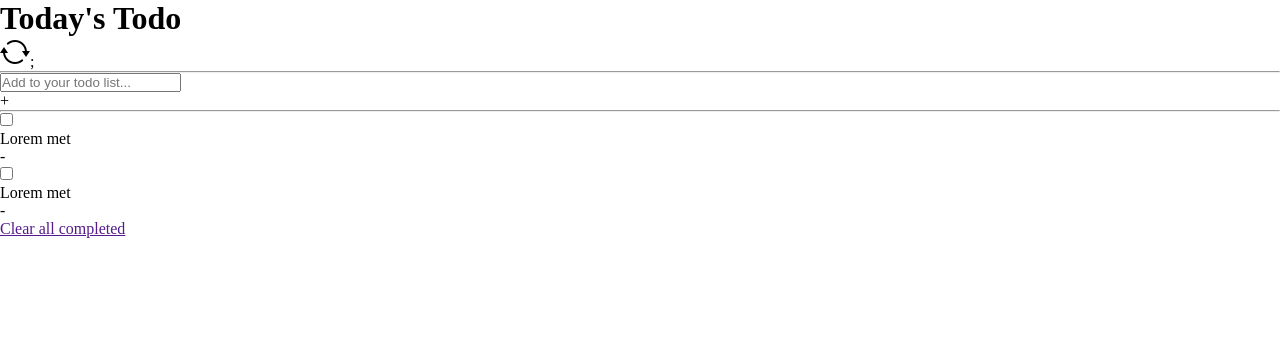
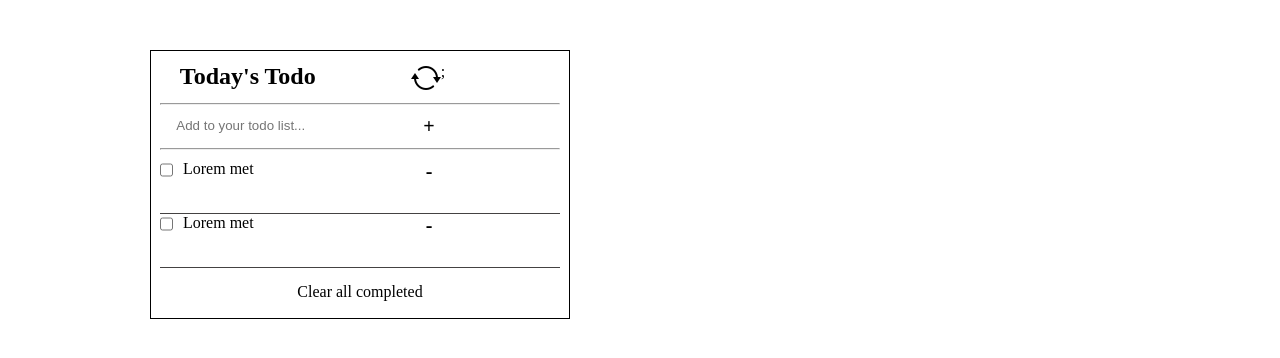
Before and after one commit to nunegabriel/toDo-list-app, a website built with webpack: page src/index.html in a window 1280 px wide. Built offline with nearby package versions, Linux system fonts and the light colour scheme.

Commit message:
list structure

```diff
--- a/src/style.css
+++ b/src/style.css
@@ -5,3 +5,131 @@
   padding: 0;
   box-sizing: border-box;
 }
+
+.container {
+  display: flex;
+  flex-direction: column;
+  align-items: center;
+  padding: 2px;
+  border: 1px solid black;
+  width: 420px;
+  margin-top: 50px;
+  margin-left: 150px;
+  margin-right: 60px;
+}
+
+.heading {
+  display: flex;
+  padding: 10px;
+}
+
+.heading-1 {
+    display: flex;
+    padding: 10px;
+  }
+
+.refresh {
+  display: flex;
+  margin: 0 5px;
+  padding: 0 90px;
+  justify-content: space-between;
+}
+
+.title {
+  display: flex;
+  font-size: 12px;
+}
+
+.main-area {
+  display: flex;
+  padding: 10px;
+  margin-right: 39px;
+}
+
+#outline {
+  outline: none;
+  display: flex;
+}
+
+input {
+  border-top-style: hidden;
+  border-right-style: hidden;
+  border-left-style: hidden;
+  border-bottom-style: hidden;
+  height: 20px;
+}
+
+.add {
+  display: flex;
+  margin: 0 70px;
+  cursor: pointer;
+  font-size: 20px;
+  font-weight: bold;
+}
+
+.add-1 {
+    display: flex;
+    margin: 0 70px;
+    cursor: pointer;
+    font-size: 20px;
+    font-weight: bold;
+  }
+
+.list {
+  display: flex;
+  align-items: center;
+  margin-top: 10px;
+  flex-direction: column;
+  margin-right: 120px;
+}
+
+.items {
+  display: flex;
+  justify-content: space-between;
+  margin-right: 50px;
+}
+
+hr {
+  width: 400px;
+}
+
+.clear {
+  padding: 15px;
+}
+
+.dash {
+  margin-left: 122px;
+  cursor: pointer;
+  height: 53px;
+  font-size: 20px;
+  font-weight: bold;
+}
+
+main {
+  align-items: center;
+}
+
+a {
+  text-decoration: none;
+  color: black;
+}
+
+li {
+  list-style: none;
+}
+
+.task {
+  display: flex;
+  margin-right: -120px;
+  border-bottom: 1px solid #423f3f;
+  width: 100px;
+}
+
+#task {
+  border-bottom: 1px solid #444242;
+  width: 400px;
+}
+
+.check {
+  margin-right: 10px;
+}
```
Also changed, not shown: dist/main.js.
